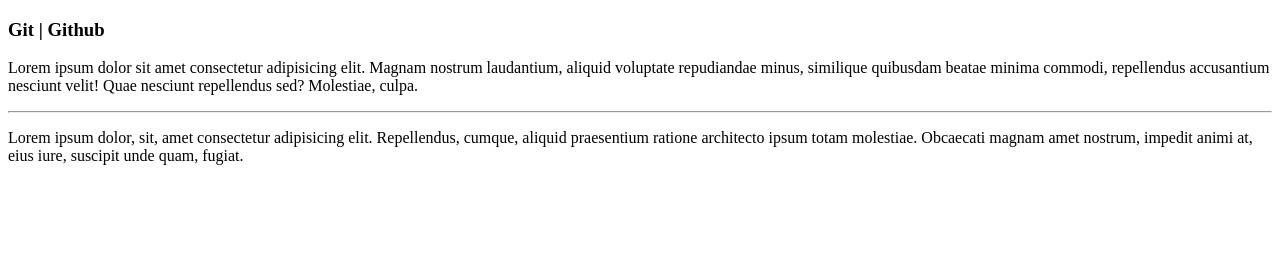
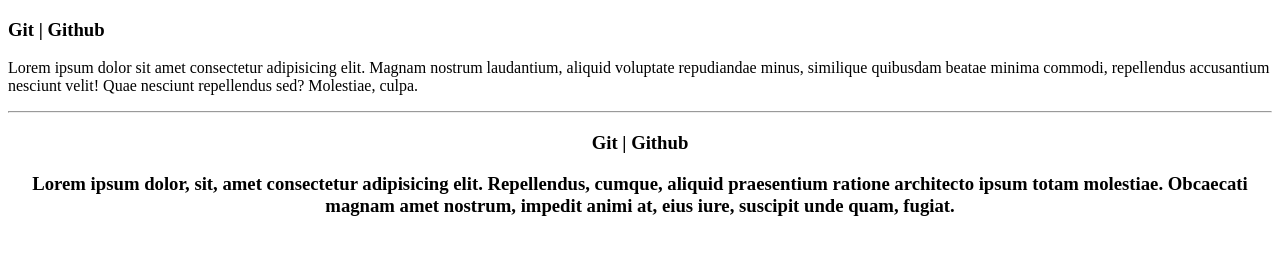
Before and after one commit to KyawThu21/first_oftest, a plain HTML site: page index.html in a window 1280 px wide. Drawn offline with Linux system fonts and the light colour scheme.

Commit message:
Update index.html

```diff
--- a/index.html
+++ b/index.html
@@ -9,6 +9,7 @@
 
 <p>Lorem ipsum dolor sit amet consectetur adipisicing elit. Magnam nostrum laudantium, aliquid voluptate repudiandae minus, similique quibusdam beatae minima commodi, repellendus accusantium nesciunt velit! Quae nesciunt repellendus sed? Molestiae, culpa.</p>
 <hr>
+<h3 style="text-align:center"> Git | Github
 <p>Lorem ipsum dolor, sit, amet consectetur adipisicing elit. Repellendus, cumque, aliquid praesentium ratione architecto ipsum totam molestiae. Obcaecati magnam amet nostrum, impedit animi at, eius iure, suscipit unde quam, fugiat.</p>
 </body>
 </html>
```
